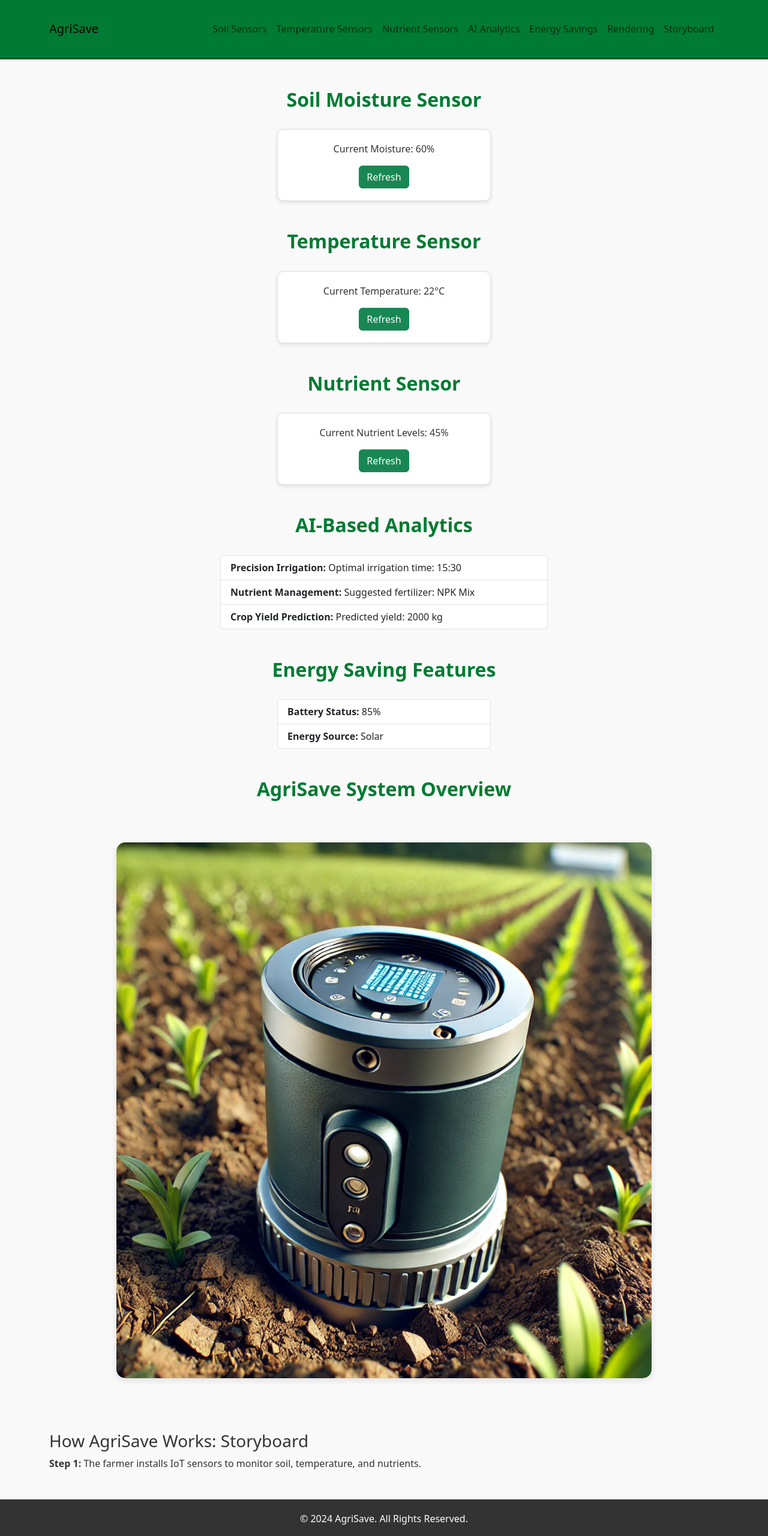
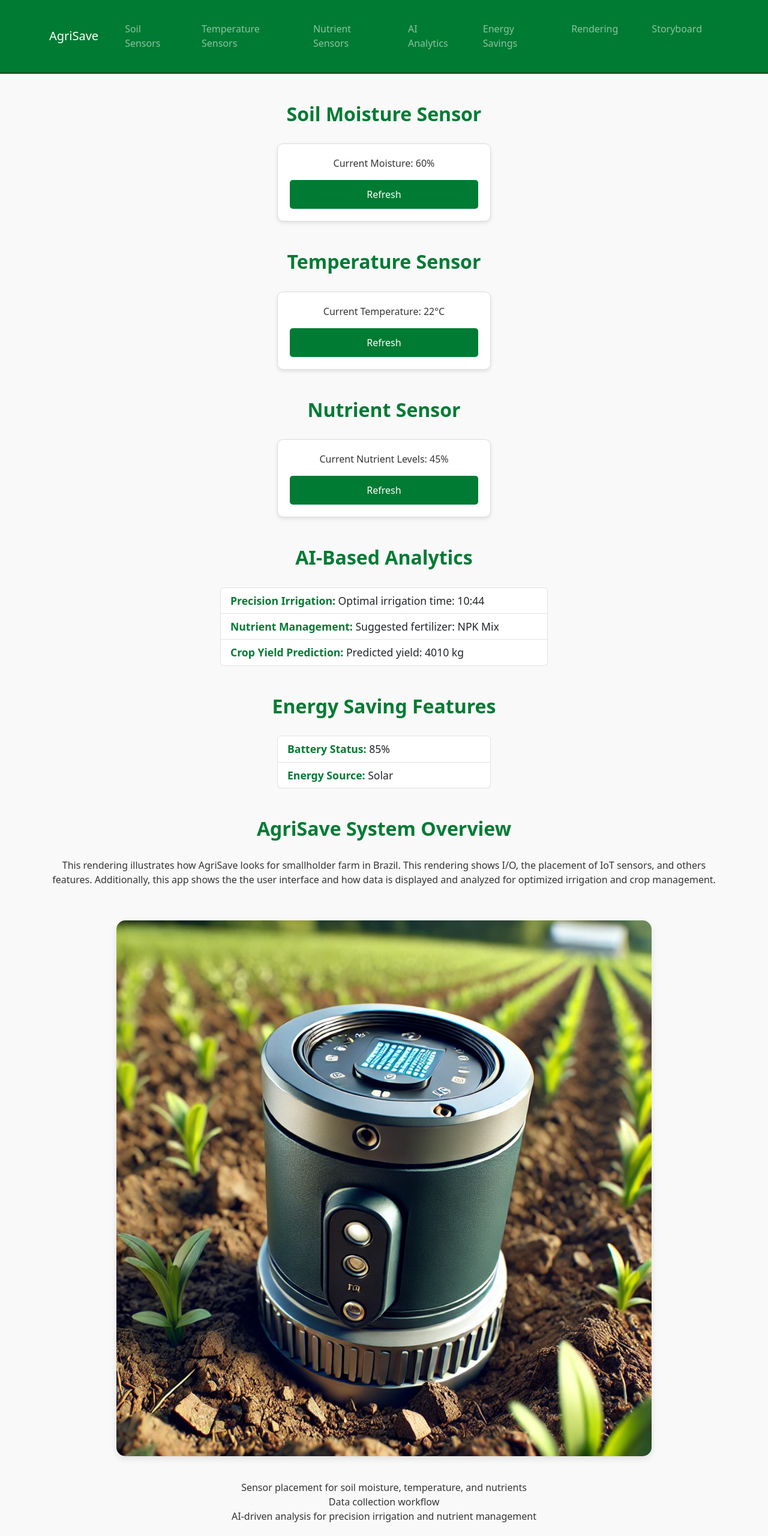
Before and after one commit to jomarthomas/agriSave, a plain HTML site: page index.html in a window 1280 px wide. Shown: the top 2560 px of the page at 60% size. Drawn offline with nearby package versions, Linux system fonts and the light colour scheme.

Commit message:
Update index.html

```diff
--- a/index.html
+++ b/index.html
@@ -13,13 +13,6 @@
         body {
             background-color: #f9f9f9;
             color: #333;
-            margin: 0;
-            padding: 0;
-        }
-
-        html, body {
-            overflow-x: hidden; /* Prevent horizontal scrolling */
-            scroll-behavior: smooth; /* Smooth scrolling for anchor links */
         }
 
         header {
@@ -27,6 +20,28 @@
             color: white;
             padding: 20px 0;
             border-bottom: 3px solid #005a24;
+        }
+
+        header nav ul {
+            list-style: none;
+            display: flex;
+            justify-content: center;
+            margin-top: 15px;
+        }
+
+        header nav ul li {
+            margin: 0 20px;
+        }
+
+        header nav ul li a {
+            color: white;
+            text-decoration: none;
+            font-size: 1.2rem;
+            transition: color 0.3s ease;
+        }
+
+        header nav ul li a:hover {
+            color: #a8e063;
         }
 
         .section-title {
@@ -43,6 +58,28 @@
             border-radius: 10px;
             box-shadow: 0 3px 6px rgba(0, 0, 0, 0.1);
             text-align: center;
+            transition: transform 0.3s ease;
+        }
+
+        .sensor:hover {
+            transform: translateY(-5px);
+            box-shadow: 0 6px 12px rgba(0, 0, 0, 0.1);
+        }
+
+        .sensor button {
+            background-color: #007b33;
+            color: white;
+            width: 100%;
+            border: none;
+            padding: 12px 20px;
+            border-radius: 5px;
+            font-size: 1rem;
+            cursor: pointer;
+            transition: background-color 0.3s ease;
+        }
+
+        .sensor button:hover {
+            background-color: #005a24;
         }
 
         footer {
@@ -63,6 +100,26 @@
         .rendering-container img:hover {
             transform: scale(1.03);
         }
+
+        .storyboard {
+            background-color: #fff;
+            padding: 20px;
+            border-radius: 10px;
+            box-shadow: 0 4px 10px rgba(0, 0, 0, 0.1);
+        }
+
+        .storyboard h3 {
+            color: #007b33;
+            font-weight: 600;
+        }
+
+        .list-group-item {
+            font-size: 1.1rem;
+        }
+
+        .list-group-item .fw-bold {
+            color: #007b33;
+        }
     </style>
 </head>
 
@@ -71,13 +128,13 @@
     <!-- Header Section -->
     <header>
     <div class="container">
-            <nav class="navbar navbar-expand-lg">
+        <nav class="navbar navbar-expand-lg navbar-dark">
             <a class="navbar-brand" href="#">AgriSave</a>
             <button class="navbar-toggler" type="button" data-bs-toggle="collapse" data-bs-target="#navbarNav" aria-controls="navbarNav" aria-expanded="false" aria-label="Toggle navigation">
                 <span class="navbar-toggler-icon"></span>
             </button>
             <div class="collapse navbar-collapse" id="navbarNav">
-                    <ul class="navbar-nav ms-auto">
+                <ul class="navbar-nav ms-auto" style="margin:0;">
                     <li class="nav-item"><a class="nav-link" href="#soilsensors">Soil Sensors</a></li>
                     <li class="nav-item"><a class="nav-link" href="#temperature">Temperature Sensors</a></li>
                     <li class="nav-item"><a class="nav-link" href="#nutrients">Nutrient Sensors</a></li>
@@ -90,6 +147,7 @@
         </nav>
     </div>
 </header>
+
 
     <!-- Main Content Section -->
     <main class="container my-5">
@@ -163,13 +221,23 @@
         <!-- Rendering Section -->
         <section id="rendering" class="rendering-container text-center mb-5">
             <h2 class="section-title">AgriSave System Overview</h2>
+            <p>This rendering illustrates how AgriSave looks for smallholder farm in Brazil. This rendering shows I/O, the placement of IoT sensors, and others features. Additionally, this app shows the the user interface and how data is displayed and analyzed for optimized irrigation and crop management.</p>
             <img style="margin: 2.5rem;" src="render.webp" alt="AgriSave Rendering" loading="lazy">
+            <ul class="list-unstyled">
+                <li>Sensor placement for soil moisture, temperature, and nutrients</li>
+                <li>Data collection workflow</li>
+                <li>AI-driven analysis for precision irrigation and nutrient management</li>
+            </ul>
         </section>
 
         <!-- Storyboard Section -->
         <section id="storyboard" class="storyboard">
             <h3>How AgriSave Works: Storyboard</h3>
-            <p><strong>Step 1:</strong> The farmer installs IoT sensors to monitor soil, temperature, and nutrients.</p>
+            <p><strong>Step 1:</strong> The farmer installs the IoT sensors in key areas of the field, monitoring soil moisture, temperature, and nutrients.</p>
+            <p><strong>Step 2:</strong> Data is sent to the AgriSave dashboard, which is accessible via mobile and desktop devices. The dashboard provides real-time insights into farm conditions.</p>
+            <p><strong>Step 3:</strong> AI algorithms analyze the data to generate recommendations for optimal irrigation schedules, fertilizer application, and crop yield predictions.</p>
+            <p><strong>Step 4:</strong> The farmer follows the recommendations, ensuring sustainable practices and improving crop yields while reducing water and fertilizer usage.</p>
+            <p><strong>Step 5:</strong> AgriSave’s energy-saving features ensure that the system is powered efficiently using local renewable energy sources like solar power.</p>
         </section>
 
     </main>
@@ -183,8 +251,12 @@
     <script src="https://cdn.jsdelivr.net/npm/bootstrap@5.3.3/dist/js/bootstrap.bundle.min.js" integrity="sha384-YvpcrYf0tY3lHB60NNkmXc5s9fDVZLESaAA55NDzOxhy9GkcIdslK1eN7N6jIeHz" crossorigin="anonymous"></script>
 
 <script>
+    // Prevent scrolling on load
+    window.history.scrollRestoration = 'manual';
+    window.scrollTo(0, 0);
+
     document.addEventListener('DOMContentLoaded', () => {
-            window.scrollTo(0, 0); // Ensure the page starts at the top
+        document.activeElement.blur(); // Remove focus from active elements
     });
 
     function updateSoilMoisture() {
@@ -193,7 +265,7 @@
     }
 
     function updateTemperature() {
-            const temperature = Math.floor(Math.random() * 35) + 15;
+        const temperature = Math.floor(Math.random() * 35) + 15; // Random temp between 15°C and 35°C
         document.getElementById('temp-value').textContent = `${temperature}°C`;
     }
 
@@ -201,7 +273,15 @@
         const nutrient = Math.floor(Math.random() * 101);
         document.getElementById('nutrient-value').textContent = `${nutrient}%`;
     }
+
+    setInterval(() => {
+        document.getElementById('irrigation-time').textContent = `${Math.floor(Math.random() * 24)}:${Math.floor(Math.random() * 60)}`;
+        document.getElementById('fertilizer').textContent = ['NPK Mix', 'Organic Compost', 'Urea'].sort(() => Math.random() - 0.5)[0];
+        document.getElementById('yield').textContent = `${Math.floor(Math.random() * 3000) + 1500} kg`;
+    }, 5000);
 </script>
+
+
 </body>
 
 </html>
```
Lines whose indentation alone changed are shown as unchanged.
